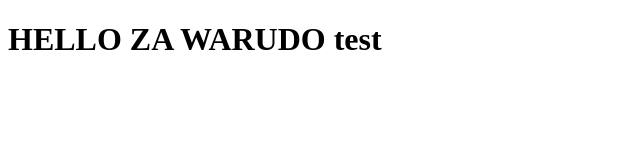
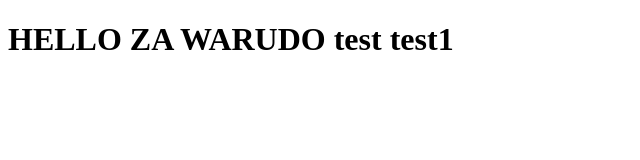
Before and after one commit to sacreative10/bstb, a Gatsby site in the folder bstb_website/: page / in a window 1280 px wide. Shown: the whole page, without its empty margins (0-640 px from the left). Built offline with nearby package versions, Linux system fonts and the light colour scheme; Gatsby itself is replaced by a stand-in of ours.

Commit message:
Testing again

```diff
--- a/bstb_website/src/pages/index.jsx
+++ b/bstb_website/src/pages/index.jsx
@@ -4,7 +4,7 @@
 // markup
 const IndexPage = () => {
   return (
-    <h1>HELLO ZA WARUDO test</h1>
+    <h1>HELLO ZA WARUDO test test1</h1>
   )
 }
 
```
